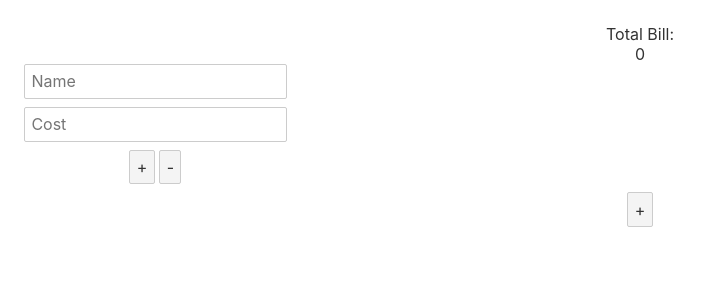
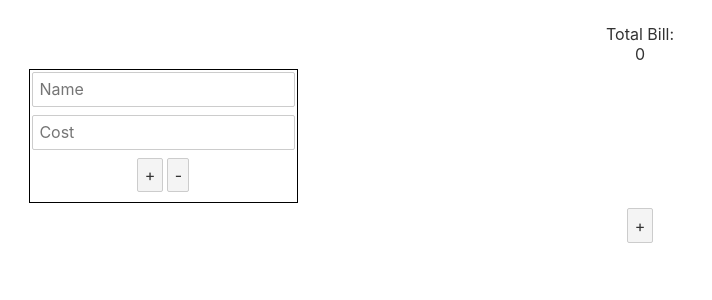
Before and after one commit to mozok/sumbill, a Svelte app: page / in a window 1280 px wide. Shown: the top 300 px of the page, without its empty margins (0-712 px from the left). Built offline with nearby package versions, Linux system fonts and the light colour scheme.

Commit message:
style wrap and border for items

```diff
--- a/src/App.svelte
+++ b/src/App.svelte
@@ -42,5 +42,6 @@
 
 	.container {
 		display: flex;
+		flex-wrap: wrap;
 	}
 </style>
--- a/src/BillItems.svelte
+++ b/src/BillItems.svelte
@@ -40,5 +40,8 @@
     .container {
         display: flex;
         flex-direction: column;
+        margin: 5px;
+        padding: 2px;
+        border: 1px solid black;
     }
 </style>
```
